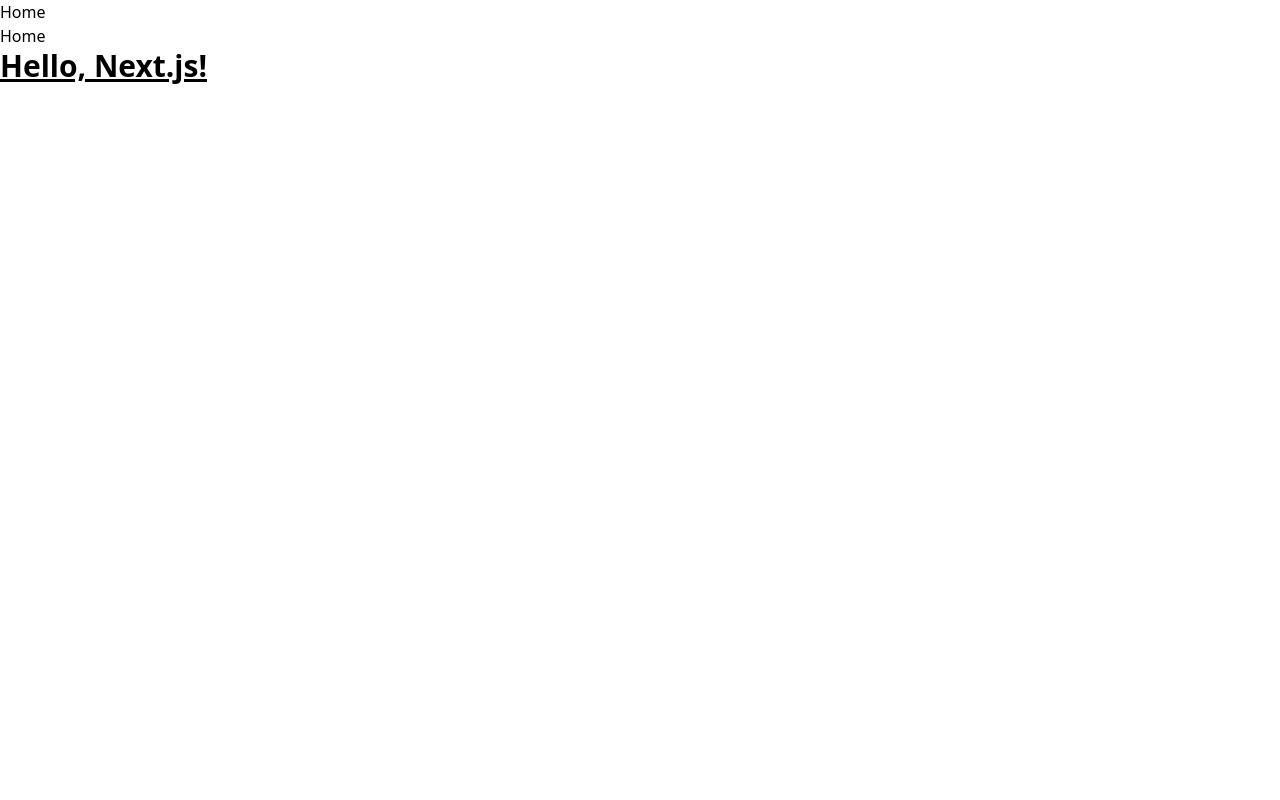
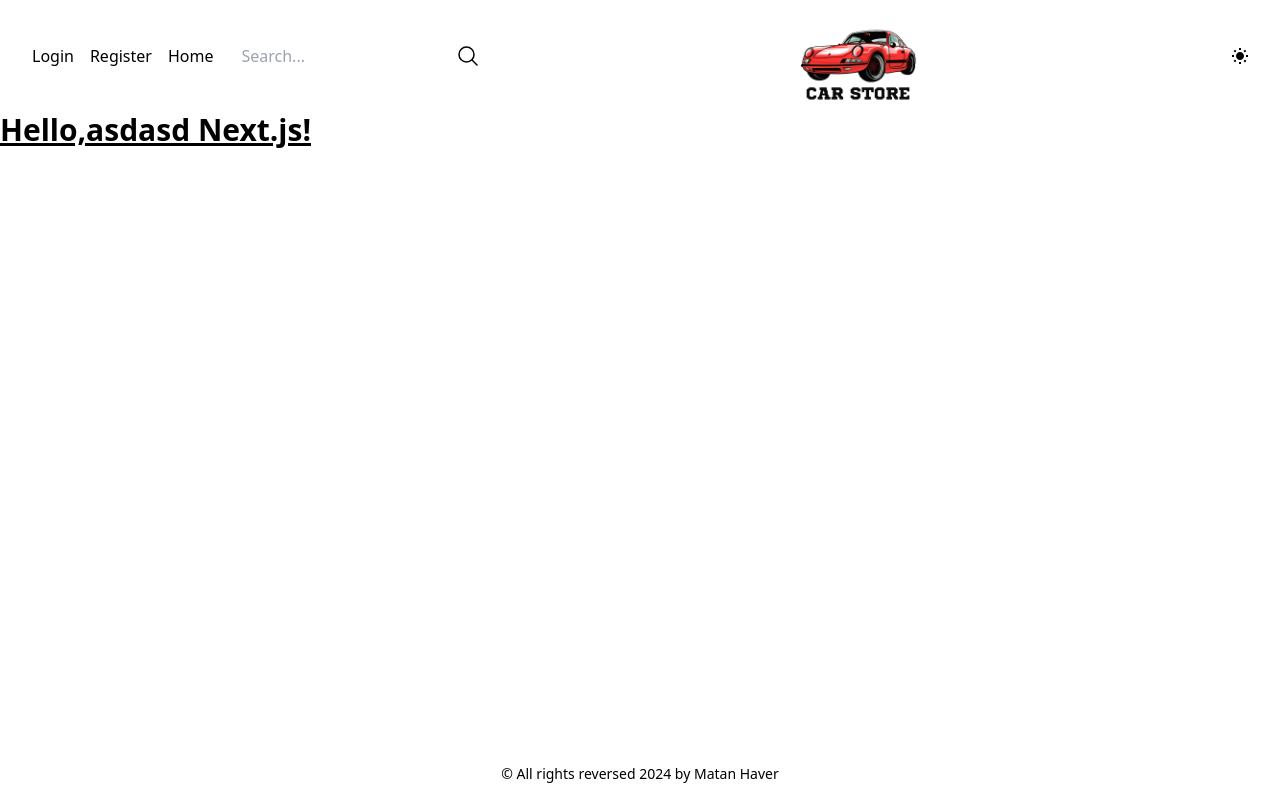
Before and after one commit to matan77/CarStoreProject, a Next.js app in the folder car-store/: page / in a window 1280 px wide. Built offline with nearby package versions, Linux system fonts and the light colour scheme.

Commit message:
feat: added navigation

```diff
--- /dev/null
+++ b/car-store/components/footer.jsx
@@ -0,0 +1,9 @@
+import React from 'react';
+
+export default function Footer() {
+    return (
+        <footer className="text-white py-4 text-center fixed bottom-0 w-full">
+            <p className="text-sm">&copy; All rights reversed {new Date().getFullYear()} by Matan Haver</p>
+        </footer>
+    );
+};
--- a/car-store/components/layout.jsx
+++ b/car-store/components/layout.jsx
@@ -1,16 +1,13 @@
+import Footer from "./footer";
 import Navbar from "./navbar";
-
+import React from "react";
 
 export default function Layout({ children }) {
     return (
         <>
-
             <Navbar />
-
             <main>{children}</main>
-            <footer>
-
-            </footer>
+            <Footer />
         </>
     )
 }
--- a/car-store/components/navbar.jsx
+++ b/car-store/components/navbar.jsx
@@ -1,20 +1,40 @@
 import React from 'react';
 import Link from 'next/link';
+import ThemeToggle from './themeToggle';
+
 
 export default function Navbar() {
+    return (
 
-    return (
-        <>
-            <nav>
-                <ul>
-                    <li>
-                        <Link href="/">Home</Link>
-                    </li>
-                    <li>
-                        <Link href="/">Home</Link>
-                    </li>
-                </ul>
-            </nav>
-        </>
+        <nav className="flex justify-between items-center py-4 px-8 bg-gray-900 text-white">
+            <div className="flex items-center space-x-4">
+                <Link href="/login">Login</Link>
+                <Link href="/register">Register</Link>
+                <Link href="/">Home</Link>
+                <div className="relative">
+                    <input
+                        type="text"
+                        placeholder="Search..."
+                        className="bg-gray-800 text-white px-3 py-1 rounded-md focus:outline-none"
+                    />
+                    <button className="absolute right-0 top-0 mt-1 mr-1">
+                        <svg xmlns="http://www.w3.org/2000/svg" fill="none" viewBox="0 0 24 24" strokeWidth={1.5} stroke="currentColor" className="w-6 h-6">
+                            <path strokeLinecap="round" strokeLinejoin="round" d="m21 21-5.197-5.197m0 0A7.5 7.5 0 1 0 5.196 5.196a7.5 7.5 0 0 0 10.607 10.607Z" />
+                        </svg>
+
+                    </button>
+                </div>
+
+            </div>
+
+            <img src="/logo.png" alt="Car Store" className="flex w-20 h-20 scale-150" />
+
+
+
+
+
+            <ThemeToggle />
+        </nav>
+
     );
 };
--- /dev/null
+++ b/car-store/components/themeToggle.jsx
@@ -0,0 +1,31 @@
+import React from 'react';
+import { useDarkMode } from '../utils/darkModeContext';
+
+export default function ThemeToggle() {
+    const { toggleDarkMode } = useDarkMode();
+
+    return <>
+        <button
+            onClick={toggleDarkMode}
+            className="bg-white text-gray-900 dark:bg-gray-900 dark:text-white rounded-md">
+            <label className="relative cursor-pointer p-2" htmlFor="light-switch">
+                <svg className="dark:hidden" width="16" height="16" xmlns="http://www.w3.org/2000/svg">
+                    <path
+                        className="fill-slate-300"
+                        d="M7 0h2v2H7zM12.88 1.637l1.414 1.415-1.415 1.413-1.413-1.414zM14 7h2v2h-2zM12.95 14.433l-1.414-1.413 1.413-1.415 1.415 1.414zM7 14h2v2H7zM2.98 14.364l-1.413-1.415 1.414-1.414 1.414 1.415zM0 7h2v2H0zM3.05 1.706 4.463 3.12 3.05 4.535 1.636 3.12z"
+                    />
+                    <path className="fill-slate-400" d="M8 4C5.8 4 4 5.8 4 8s1.8 4 4 4 4-1.8 4-4-1.8-4-4-4Z" />
+                </svg>
+
+                <svg className="hidden dark:block" width="16" height="16" xmlns="http://www.w3.org/2000/svg">
+                    <path className="fill-slate-400" d="M6.2 1C3.2 1.8 1 4.6 1 7.9 1 11.8 4.2 15 8.1 15c3.3 0 6-2.2 6.9-5.2C9.7 11.2 4.8 6.3 6.2 1Z" />
+                    <path
+                        className="fill-slate-500"
+                        d="M12.5 5a.625.625 0 0 1-.625-.625 1.252 1.252 0 0 0-1.25-1.25.625.625 0 1 1 0-1.25 1.252 1.252 0 0 0 1.25-1.25.625.625 0 1 1 1.25 0c.001.69.56 1.249 1.25 1.25a.625.625 0 1 1 0 1.25c-.69.001-1.249.56-1.25 1.25A.625.625 0 0 1 12.5 5Z"
+                    />
+                </svg>
+                <span className="sr-only">Switch to light / dark version</span>
+            </label>
+        </button>
+    </>;
+}
--- /dev/null
+++ b/car-store/pages/404.jsx
@@ -0,0 +1,6 @@
+export default function Page404() {
+    return <>
+        <h1>404 - Page Not Found</h1>
+
+    </>
+}
--- /dev/null
+++ b/car-store/pages/500.jsx
@@ -0,0 +1,3 @@
+export default function Page500() {
+    return <h1>500 - Server-side error occurred</h1>
+  }
--- a/car-store/pages/_app.jsx
+++ b/car-store/pages/_app.jsx
@@ -1,11 +1,30 @@
 import '../styles/globals.css';
 import Layout from '../components/layout';
+import { DarkModeProvider } from '../utils/darkModeContext';
+import { useRouter } from 'next/router';
+import ThemeToggle from '../components/themeToggle';
+
 
 export default function App({ Component, pageProps }) {
-    return (
-        <Layout>
-            <Component {...pageProps} />
-        </Layout>
-    );
-    ;
+    const router = useRouter();
+
+
+    if (router.pathname === '/404' || router.pathname === '/500') {
+        return (
+            <DarkModeProvider>
+                <div className='fixed top-4 right-2 mr-4'>
+                    <ThemeToggle />
+                </div>
+                <Component {...pageProps} />5500
+            </DarkModeProvider >
+        );
+    }
+    else {
+        return (
+            <DarkModeProvider>
+                <Layout>
+                    <Component {...pageProps} />
+                </Layout>
+            </DarkModeProvider>);
+    }
 }
--- a/car-store/pages/index.jsx
+++ b/car-store/pages/index.jsx
@@ -2,6 +2,6 @@
 
 
 export default function Page() {
-    return <h1 className="text-3xl font-bold underline">Hello, Next.js!</h1>
+    return <h1 className="text-3xl font-bold underline">Hello,asdasd Next.js!</h1>
 
 }
--- a/car-store/pages/login.jsx
+++ b/car-store/pages/login.jsx
@@ -4,7 +4,7 @@
 export default function Page() {
 
     return (
-    <></>
+        <></>
     );
 
 };
--- a/car-store/tailwind.config.js
+++ b/car-store/tailwind.config.js
@@ -1,11 +1,19 @@
 /** @type {import('tailwindcss').Config} */
 module.exports = {
+  darkMode: 'class',
   content: [
     './pages/**/*.{html,js,jsx}',
     './components/**/*.{html,js,jsx}',
   ],
   theme: {
-    extend: {},
+    colors: {
+      red: {
+        DEFAULT: '#ff2323', // Default red color
+        light: '#ffc0c0',   // Light mode red color
+        dark: '#d70000',    // Dark mode red color
+      }
+    }
   },
+  extend: {},
   plugins: [],
 }
--- /dev/null
+++ b/car-store/utils/darkModeContext.jsx
@@ -0,0 +1,34 @@
+import React, { createContext, useContext, useState, useEffect } from 'react';
+
+const DarkModeContext = createContext();
+
+export const DarkModeProvider = ({ children }) => {
+    const [isDarkMode, setIsDarkMode] = useState(null);
+
+    useEffect(() => {
+        const storedDarkMode = localStorage.getItem('isDarkMode');
+        if (storedDarkMode !== null) {
+            setIsDarkMode(storedDarkMode === 'true');
+        } else {
+            setIsDarkMode(window.matchMedia('(prefers-color-scheme: dark)').matches);
+        }
+    }, []);
+
+    const toggleDarkMode = () => {
+        setIsDarkMode(prevMode => !prevMode);
+    };
+
+    useEffect(() => {
+        localStorage.setItem('isDarkMode', isDarkMode);
+    }, [isDarkMode]);
+
+    return (
+        <DarkModeContext.Provider value={{ isDarkMode, toggleDarkMode }}>
+            <div className={isDarkMode ? 'dark' : ''}>
+                {children}
+            </div>
+        </DarkModeContext.Provider >
+    );
+};
+
+export const useDarkMode = () => useContext(DarkModeContext);
```
Also changed, not shown: car-store/public/logo.png (added).
